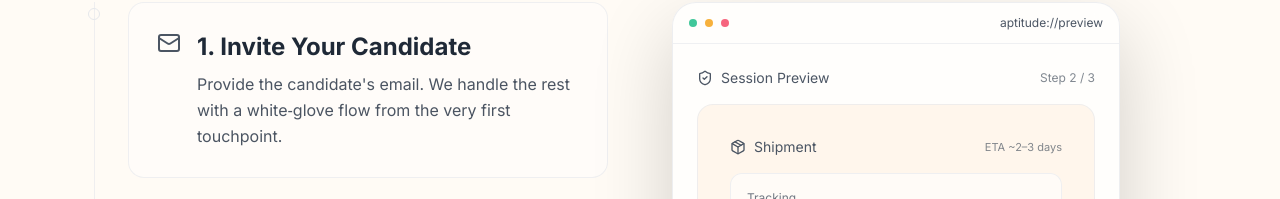
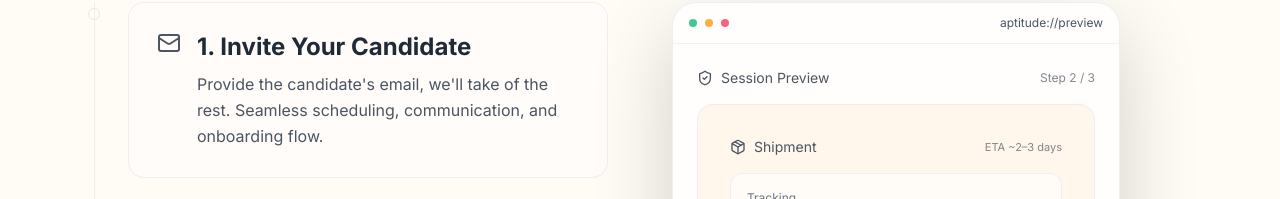
Before and after one commit to Aptitude-Interviews/aptitude-landing, a React (Vite) app: page / in a window 1280 px wide. Shown: the part 451-650 px from the top of the page. Built offline with nearby package versions, Linux system fonts and the light colour scheme.

Commit message:
fix: wording white glove xdd

```diff
--- a/src/App.jsx
+++ b/src/App.jsx
@@ -24,7 +24,7 @@ const steps = [
     icon: Mail,
     title: "Invite Your Candidate",
     description:
-      "Provide the candidate's email. We handle the rest with a white‑glove flow from the very first touchpoint.",
+      "Provide the candidate's email, we'll take of the rest. Seamless scheduling, communication, and onboarding flow.",
   },
   {
     icon: Package,
```
